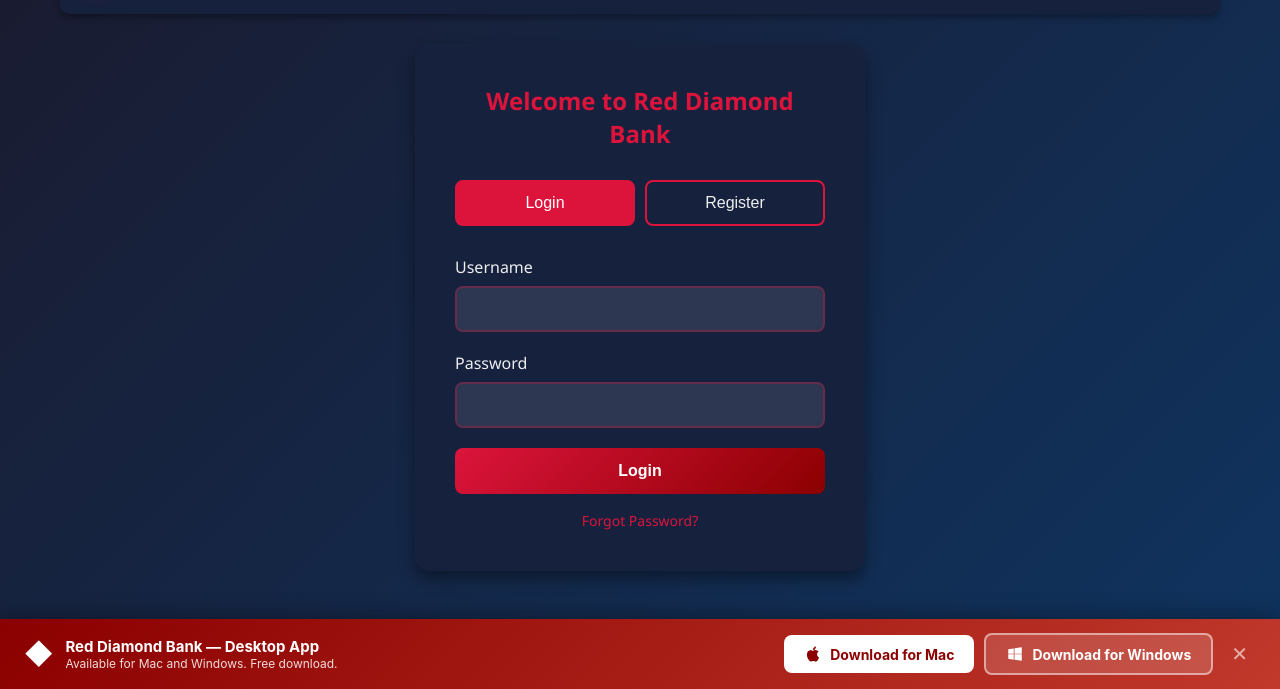
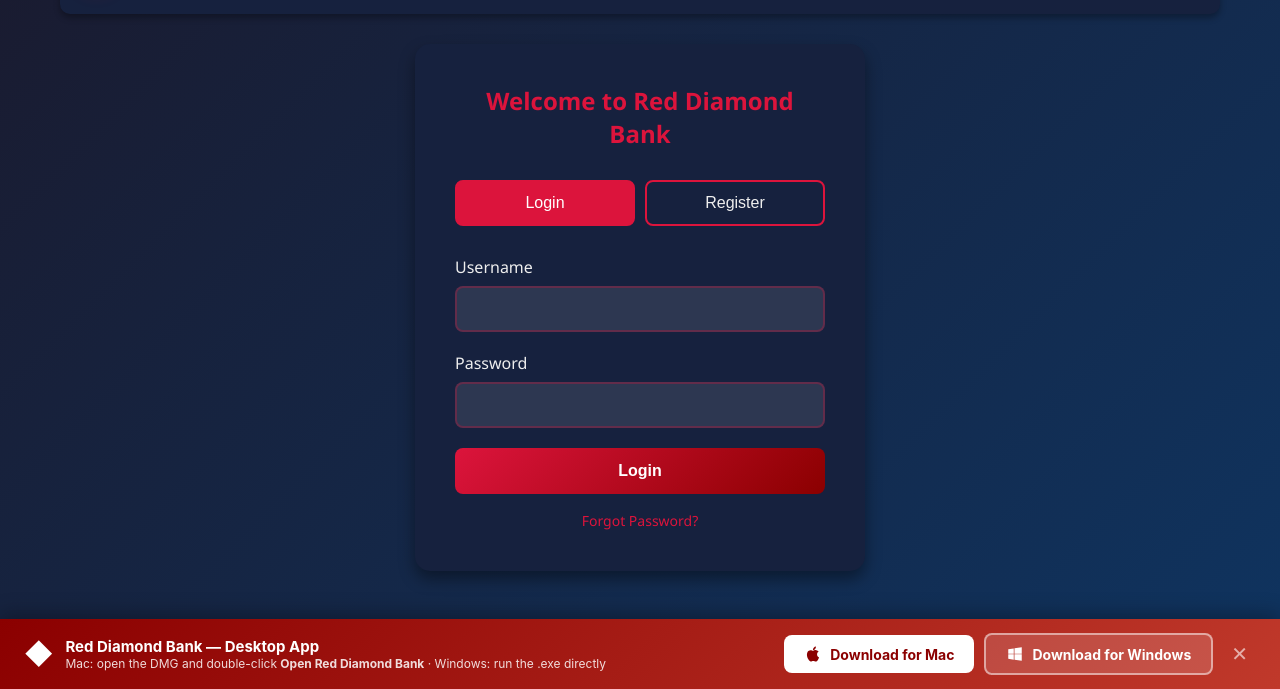
Before and after one commit to maxvbuda/Bank, a website: page index.html in a window 1280 px wide. Shown: the part 111-800 px from the top of the page. Drawn offline with Linux system fonts and the light colour scheme.

Commit message:
Rebuild DMG with quarantine-removal helper script and open instructions

```diff
--- a/index.html
+++ b/index.html
@@ -488,7 +488,7 @@
             <span style="font-size:28px;">◆</span>
             <div>
                 <div style="font-weight:700;font-size:15px;">Red Diamond Bank — Desktop App</div>
-                <div style="font-size:12px;opacity:0.85;">Available for Mac and Windows. Free download.</div>
+                <div style="font-size:12px;opacity:0.85;">Mac: open the DMG and double-click <strong>Open Red Diamond Bank</strong> · Windows: run the .exe directly</div>
             </div>
         </div>
         <div style="display:flex;gap:10px;align-items:center;flex-wrap:wrap;">
```
Also changed, not shown: 1 other file.
